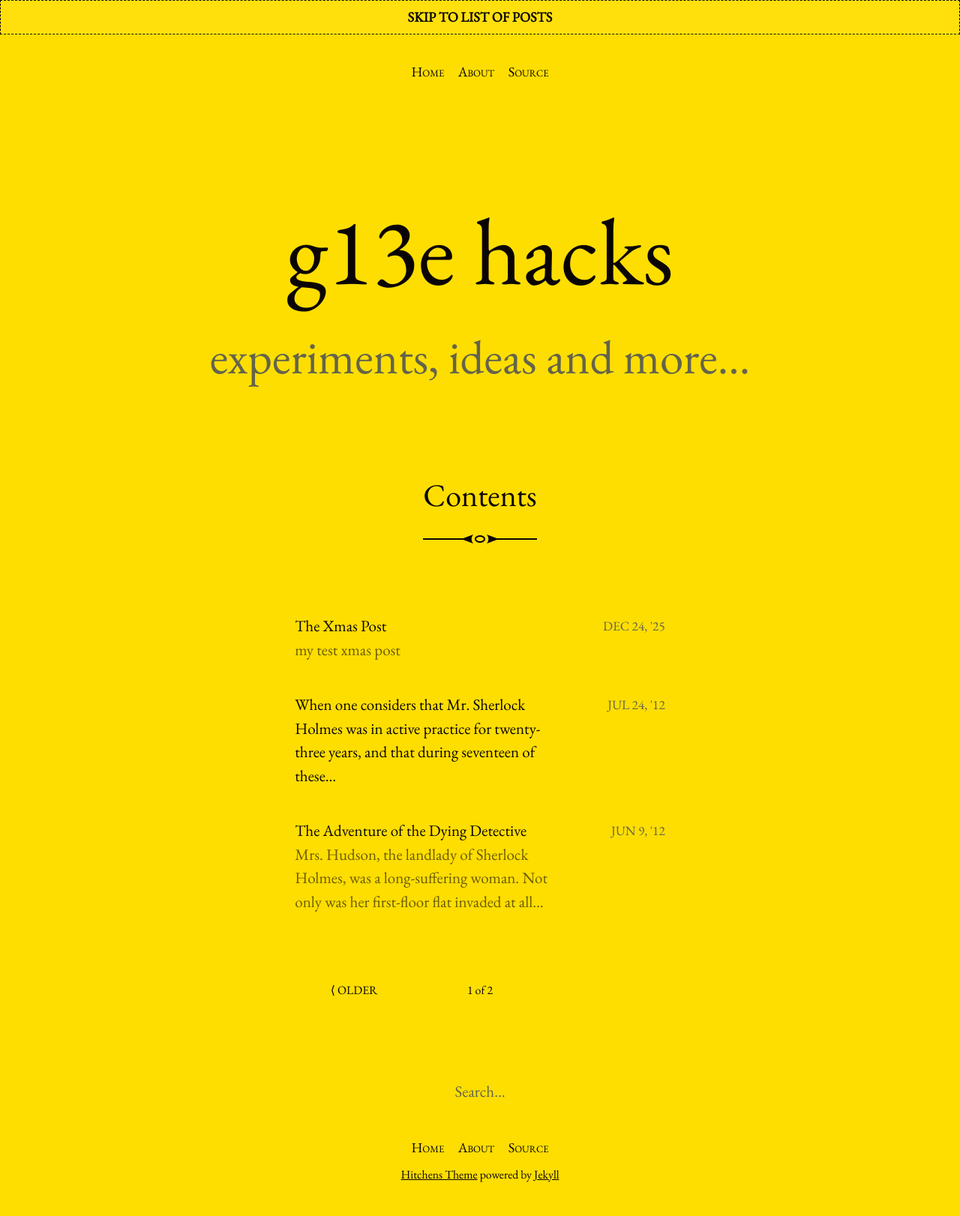
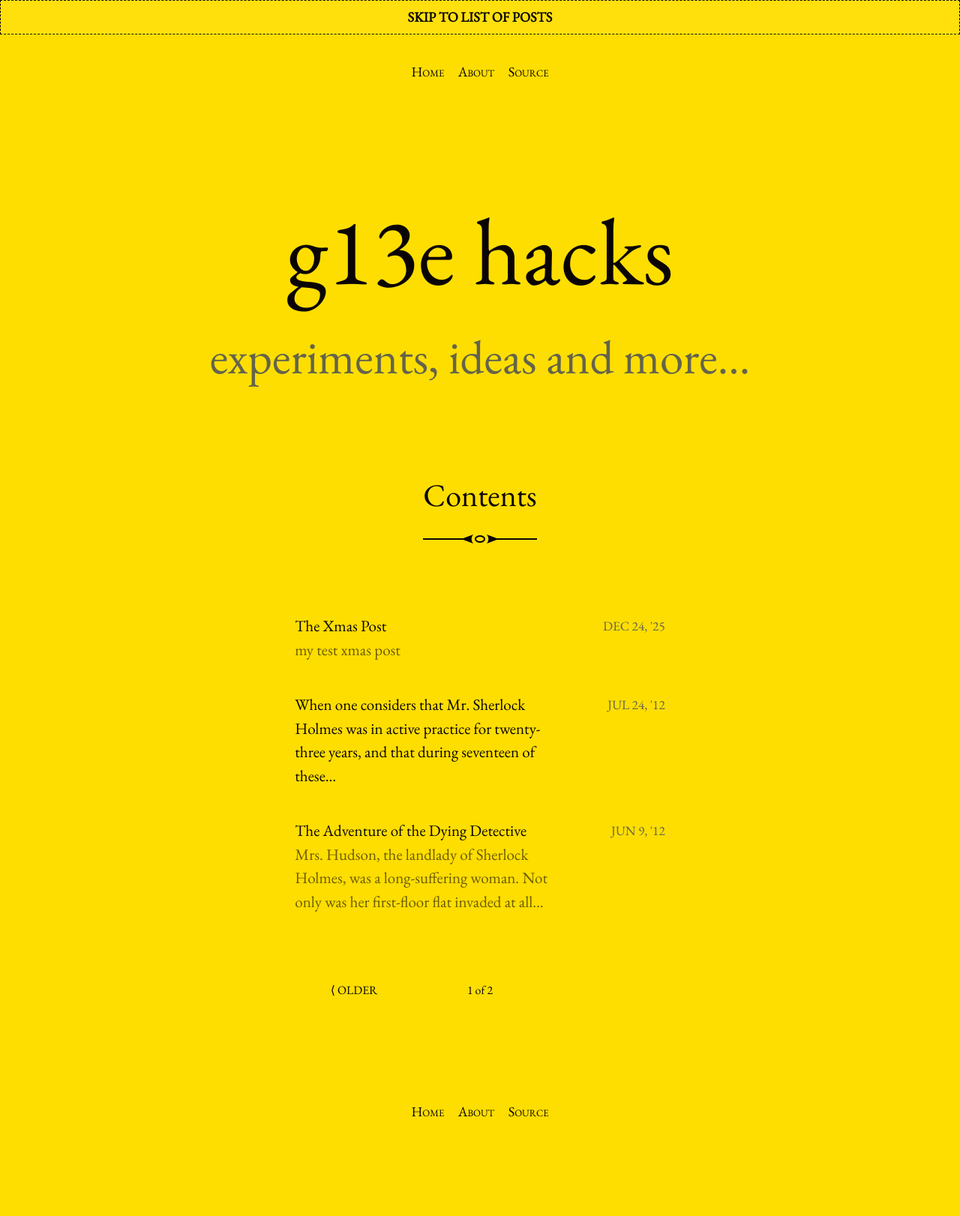
Before and after one commit to g13e/g13e.github.io, a Jekyll site: the page built from index.html, in a window 1280 px wide. Shown: the whole page at 75% size. Built offline with Jekyll 4.4.1, drawn with Linux system fonts in a browser that asks for light colours; the list of posts is cut into pages by our own code; after the commit the page ends 1501 px from its top, so only the background shows below that.

Commit message:
few more tweaks

```diff
--- a/_config.yml
+++ b/_config.yml
@@ -5,9 +5,8 @@
 
 title: g13e hacks
 description: experiments, ideas and more...
-paginate: 3
-paginate_path: "/page/:num/"
-show_excerpts: true
+icon: /assets/images/icon-512.png
+url: "https://g13e.github.io" # the base hostname & protocol for your site, e.g. http://example.com
 
 # Build settings
 markdown: kramdown
@@ -17,6 +16,15 @@ plugins:
   - jekyll-remote-theme # add this line to the plugins list if you already have one
   - jekyll-paginate
 
+# pagination settings
+paginate: 3
+paginate_path: "/page/:num/"
+show_excerpts: true
+excerpt_length: 20
+
+
 # other settings
 show_downloads: false
+hide_search: true
+hide_credits: true
 google_analytics: UA-69796574-2
```
